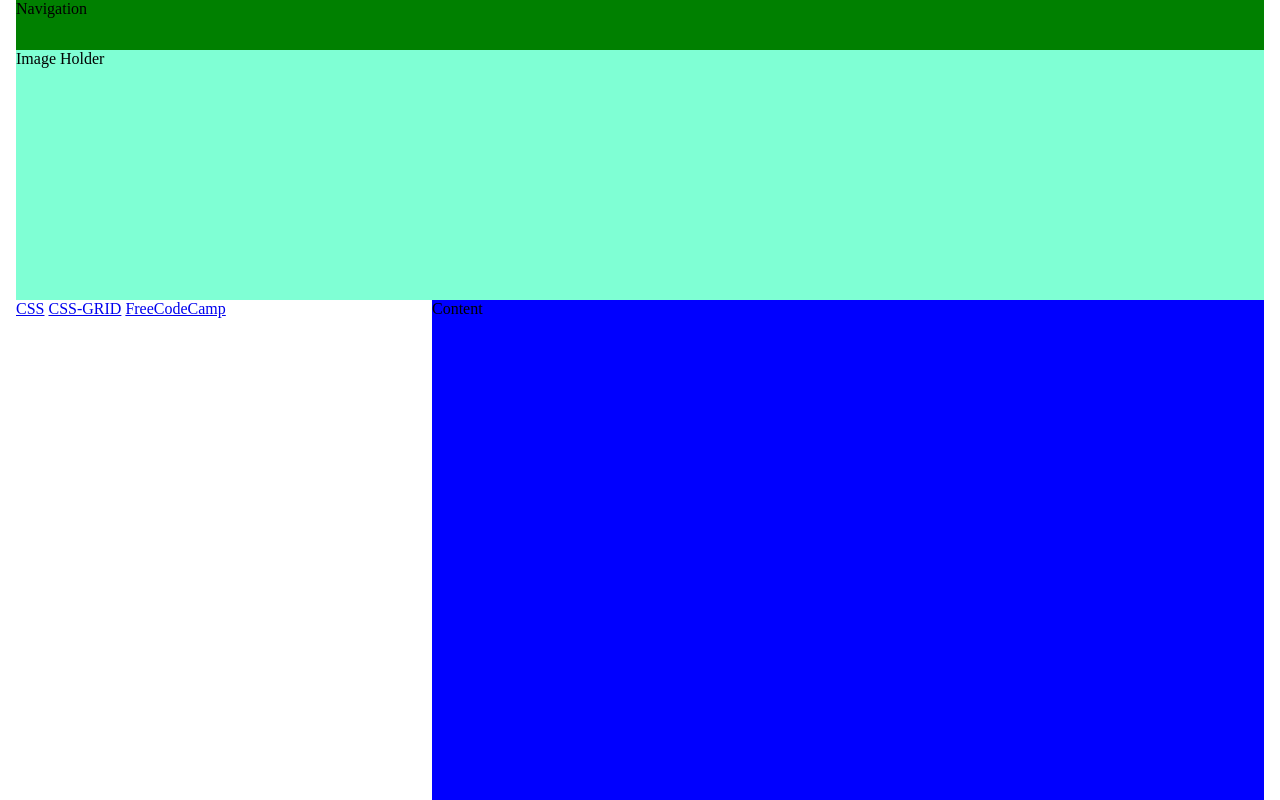
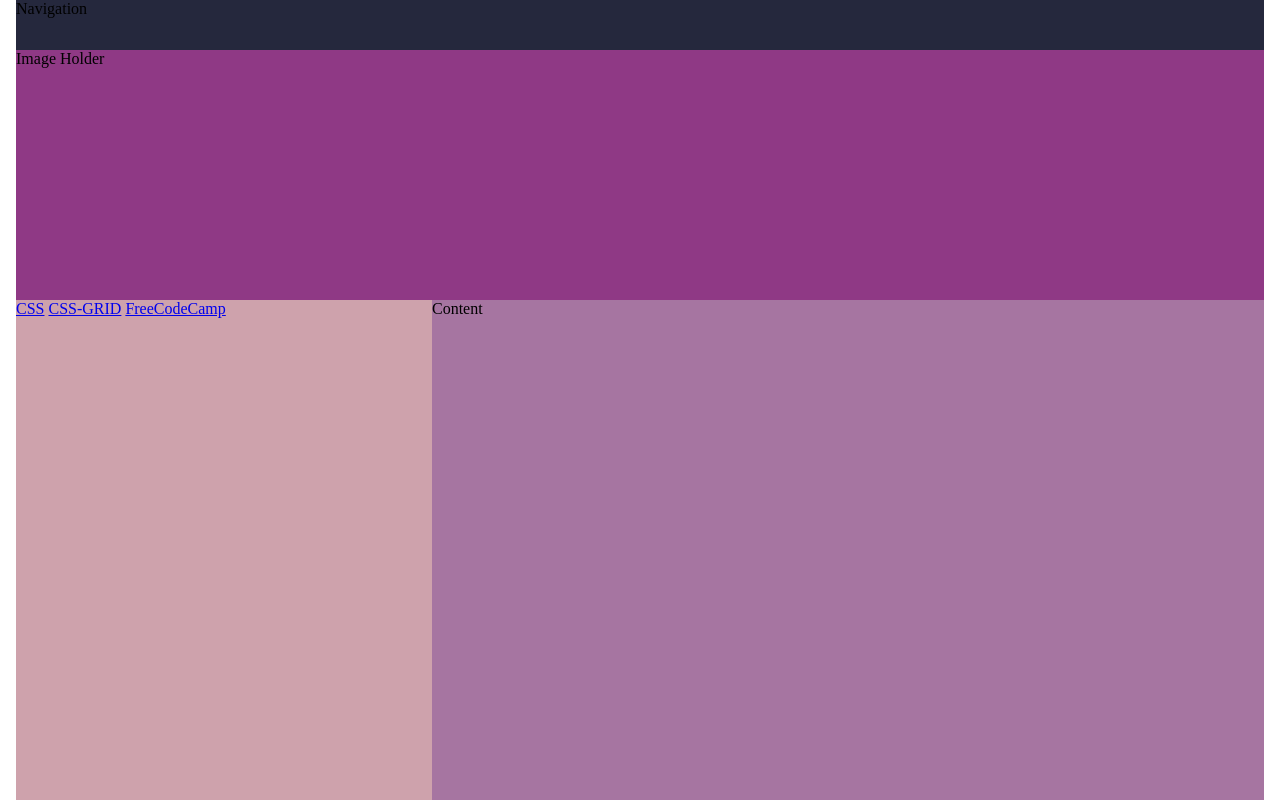
Before and after one commit to mikail1998/CSS-Grid, a plain HTML site: page index.html in a window 1280 px wide. Drawn offline with Linux system fonts and the light colour scheme.

Commit message:
little fix

```diff
--- a/style.css
+++ b/style.css
@@ -1,14 +1,14 @@
 body{
+    display: grid;
     height: 100%;
     width: 100%;
     position: absolute;
-    display: grid;
     grid-template-columns: 1em 1fr 2fr 1em;
     grid-template-rows: 50px 1fr 2fr;
     margin: 0;
 }
 nav{
-    background-color: green;
+    background-color: #25283D;
     grid-column-start: 2;
     grid-column-end: 4;
     grid-row-start: 1;
@@ -16,19 +16,20 @@ nav{
 }
 .image-holder{
     width:100%;
-    background-color: aquamarine;
+    background-color: #8F3985;
     grid-column-start: 2;
     grid-column-end: 4;
     grid-row-start: 2;
-    grid-row-end: 3;
+    grid-row-end: 4;
 }
 .meta-content{
+    background-color: #CEA2AC;
     grid-column-start: 2;
     grid-column-end: 3;
     grid-row-start: 3;
 }
 .content{
-    background-color: blue;
+    background-color: #A675A1;
     grid-column-start: 3;
     grid-column-end: 3;
     grid-row-start: 3;
```
Also changed, not shown: index.html (+4 -0 lines).
